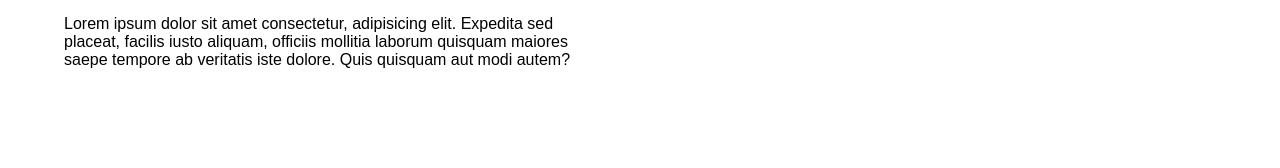
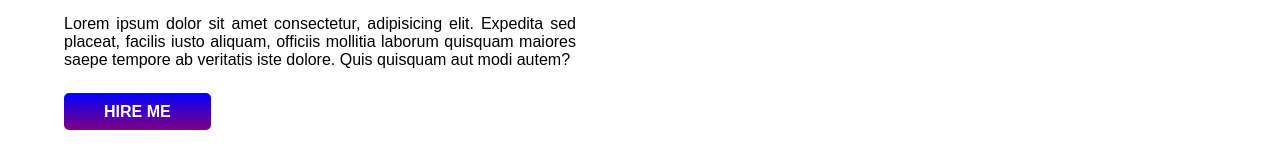
Before and after one commit to Khurshida-Meem/initial-portfolio, a plain HTML site: page index.html in a window 1280 px wide. Shown: the part 388-556 px from the top of the page. Drawn offline with Linux system fonts and the light colour scheme.

Commit message:
added some style

```diff
--- a/index.html
+++ b/index.html
@@ -16,7 +16,9 @@
       <h1>Welcome To</h1>
       <h1><span class="h1-color">Khurshida Meem</span> Area!</h1>
         <h3>Motive And Objective</h3>
-        <p>Lorem ipsum dolor sit amet consectetur, adipisicing elit. Expedita sed placeat, facilis iusto aliquam, officiis mollitia laborum quisquam maiores saepe tempore ab veritatis iste dolore. Quis quisquam aut modi autem?</p>
+        <p style="text-align: justify;">Lorem ipsum dolor sit amet consectetur, adipisicing elit. Expedita sed placeat, facilis iusto aliquam, officiis mollitia laborum quisquam maiores saepe tempore ab veritatis iste dolore. Quis quisquam aut modi autem?</p>
+        <br>
+        <a class="link-button" target="_blank" href="https://github.com/Khurshida-Meem">HIRE ME</a>
     </div>
       <div class="half-width">
         <img src="img/meem.png" alt="" >
--- a/style.css
+++ b/style.css
@@ -20,3 +20,11 @@ section{
 .half-width img{
     width: 80%;
 }
+.link-button{
+    text-decoration: none;
+    background-image: linear-gradient(blue,purple);
+    padding: 10px 40px;
+    border-radius: 5px;
+    color: white;
+    font-weight: 700;
+}
```
